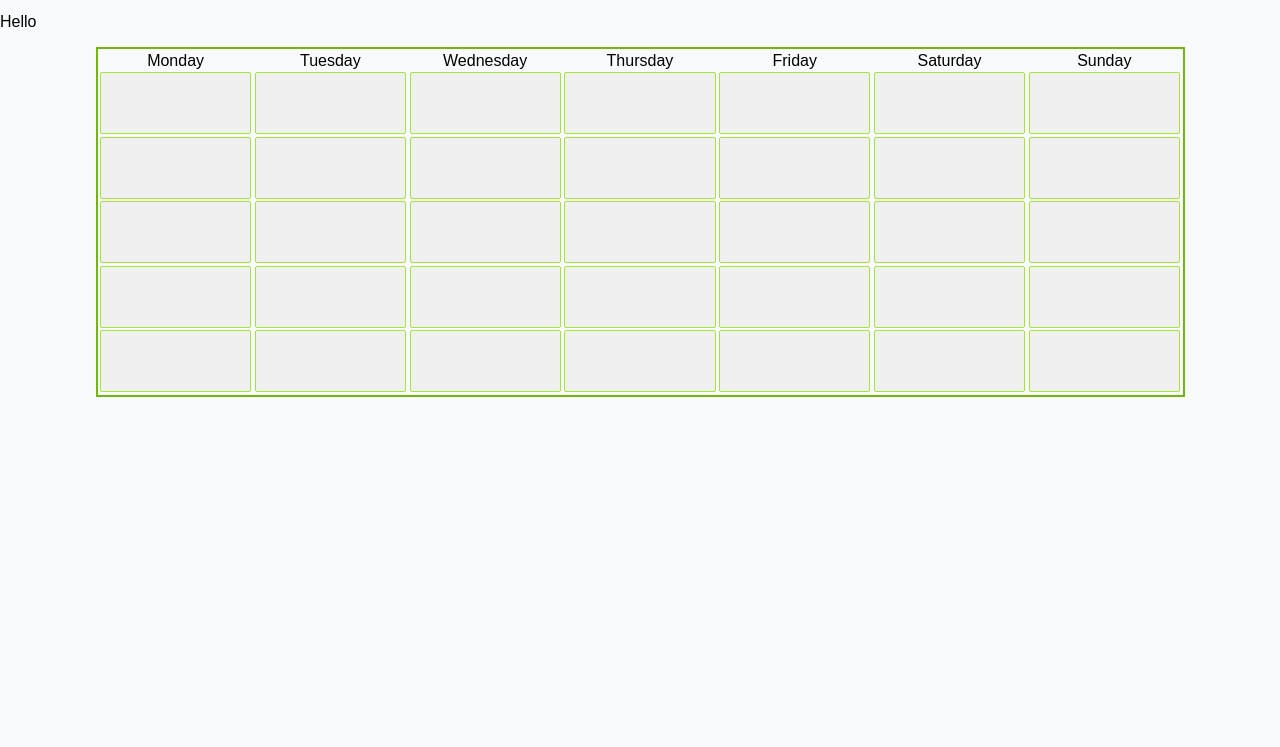
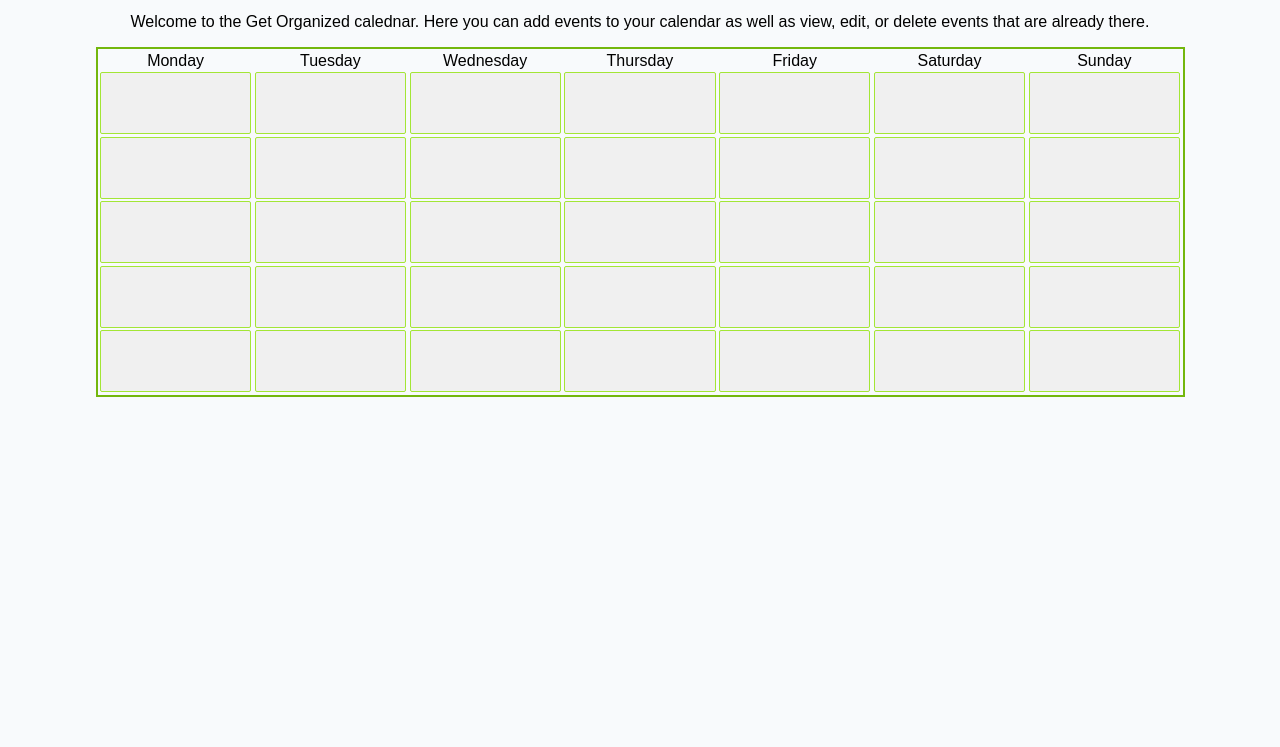
Before and after one commit to TheGreengo/startup, a plain HTML site: page calendar.html in a window 1280 px wide. Shown: the part 53-800 px from the top of the page. Drawn offline with Linux system fonts and the light colour scheme.

Commit message:
Getting proper page description on calendar

```diff
--- a/calendar.html
+++ b/calendar.html
@@ -17,8 +17,9 @@
                 </menu>
             </nav>
         </header>
-        <p>
-            Hello
+        <p class="desc">
+            Welcome to the Get Organized calednar. Here you can add events to your calendar
+            as well as view, edit, or delete events that are already there.
         </p>
         <div class="calendar">
             <div class="cal-hold">
--- a/style.css
+++ b/style.css
@@ -93,3 +93,7 @@ menu{
     padding-left: 20px;
     padding-right: 20px;
 }
+
+.desc{
+    text-align: center;
+}
```
